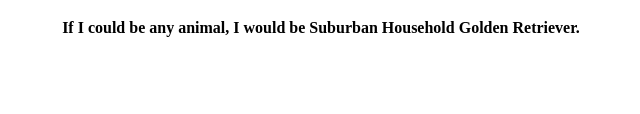
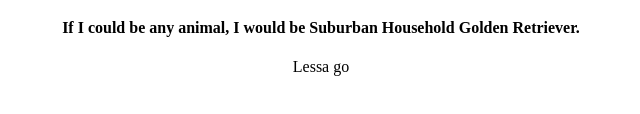
Before and after one commit to JoeyHoellerich/my-first-repo, a plain HTML site: page index.html in a window 1280 px wide. Shown: the part 290-404 px from the top of the page, 319-959 px from the left. Drawn offline with Linux system fonts and the light colour scheme.

Commit message:
lessago add

```diff
--- a/index.html
+++ b/index.html
@@ -15,6 +15,7 @@
                     <h4>My favorite color is Seafoam.</h4>
                     <h4>My favorite food is Pizza.</h4>
                     <h4>If I could be any animal, I would be Suburban Household Golden Retriever.</h4>
+                <p>Lessa go</p>
             </div>
           </body>
         </html>
```
